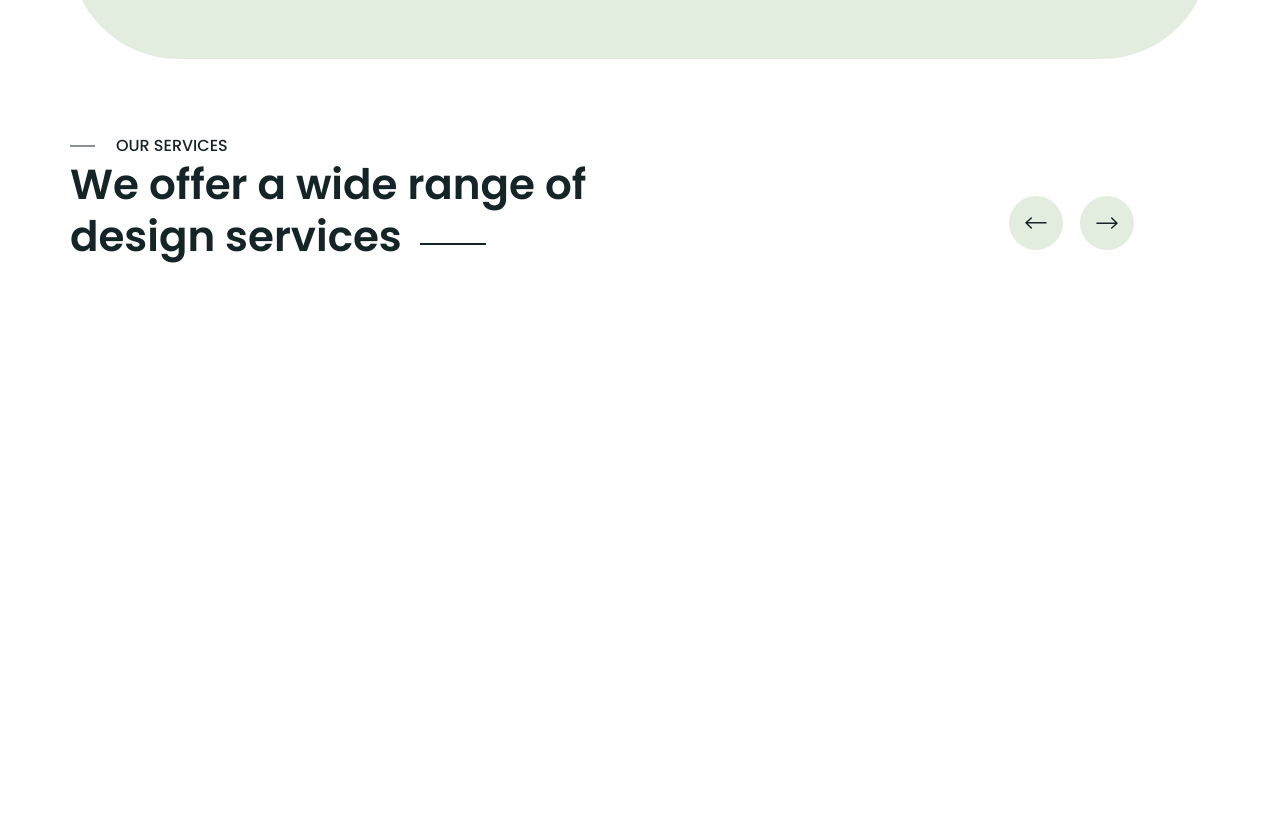
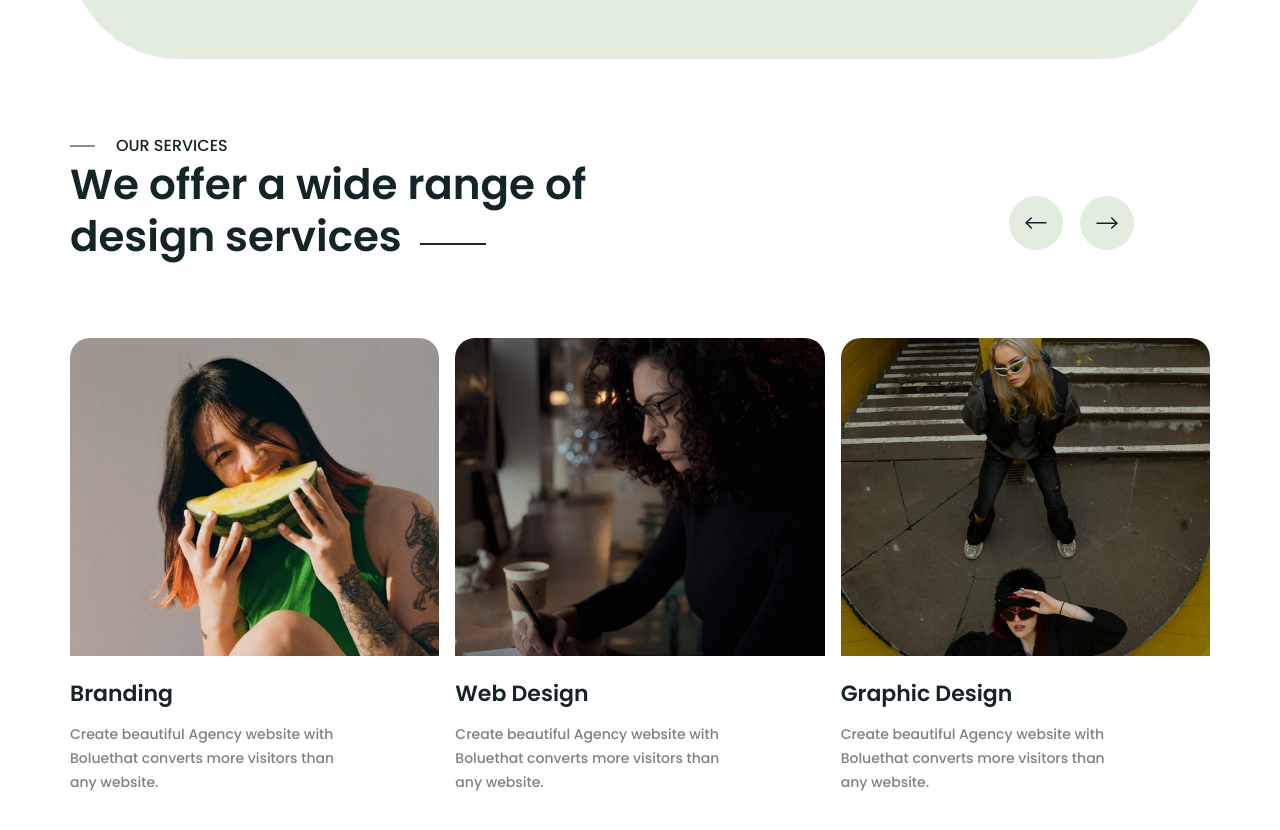
Before and after one commit to LNH131/Project-03.1, a plain HTML site: page index.html in a window 1280 px wide. Shown: the part 1000-1830 px from the top of the page. Drawn offline with Linux system fonts and the light colour scheme; a web font is replaced by a local one.

Commit message:
Complete service

```diff
--- a/assets/css/styles.css
+++ b/assets/css/styles.css
@@ -8,6 +8,7 @@
     --secondary-color: #143c3c;
     --third-color: #e2eddf;
     --title-color: #152427;
+    --desc-color: #7d8188;
 }
 
 html {
@@ -20,11 +21,6 @@ body {
 }
 
 /* Common */
-.container {
-    /* width: 1140px; */
-    max-width: 1140px;
-    margin: 0 auto;
-}
 
 a {
     text-decoration: none;
@@ -52,26 +48,42 @@ a:active {
     opacity: 0.9;
 }
 
-.section-heading {
-    position: relative;
-    color: var(--title-color);
-    font-family: Poppins;
-    font-size: 4.2rem;
-    font-weight: 600;
-    line-height: 1.23;
+.container {
+    /* width: 1140px; */
+    max-width: 1140px;
+    margin: 0 auto;
 }
 
-.section-desc {
-    margin-top: 20px;
+.desc {
+    color: var(--desc-color);
+    font-family: Poppins;
+    font-weight: 500;
+}
+
+.desc-level-1 {
+    font-size: 1.4rem;
+    line-height: 1.71;
+}
+
+.desc-level-2 {
+    font-size: 1.6rem;
+    line-height: 1.62;
+}
+
+.desc-level-3 {
     color: #575d5e;
+    font-family: "Public Sans";
     font-size: 1.8rem;
-    font-weight: 500;
     line-height: 1.55;
 }
 
-.row {
-    display: flex;
-    align-items: center;
+.line {
+    margin-left: 18px;
+    margin-bottom: 6px;
+    display: inline-block;
+    width: 66px;
+    height: 2px;
+    background-color: var(--title-color);
 }
 
 .title {
@@ -96,13 +108,26 @@ a:active {
     background: var(--title-color);
 }
 
-.line {
-    margin-left: 18px;
-    margin-bottom: 6px;
-    display: inline-block;
-    width: 66px;
-    height: 2px;
-    background-color: var(--title-color);
+.section-heading {
+    position: relative;
+    color: var(--title-color);
+    font-family: Poppins;
+    font-size: 4.2rem;
+    font-weight: 600;
+    line-height: 1.23;
+}
+
+.section-desc {
+    margin-top: 20px;
+    color: #575d5e;
+    font-size: 1.8rem;
+    font-weight: 500;
+    line-height: 1.55;
+}
+
+.row {
+    display: flex;
+    align-items: center;
 }
 
 /* Header */
@@ -188,6 +213,7 @@ a:active {
 }
 
 .hero__desc {
+    margin-top: 20px;
     width: 341px;
 }
 
@@ -401,6 +427,52 @@ a:active {
 }
 
 .service__btn:hover {
+    cursor: pointer;
     color: #fff;
     background-color: var(--secondary-color);
 }
+
+.service-list {
+    margin-top: 76px;
+    display: flex;
+    gap: 16px;
+}
+
+.service-item {
+    flex: 1;
+    height: 477px;
+}
+
+.service-item:hover {
+    border-radius: 20px;
+    background: #fff;
+    box-shadow: -6px 9px 64px -4px rgba(118, 118, 118, 0.25);
+    cursor: pointer;
+}
+
+.service-item:hover .service-item__title,
+.service-item:hover .service-item__desc {
+    transition: 0.5s;
+    margin-left: 18px;
+}
+
+.service-item__thumb {
+    width: 100%;
+    height: 318px;
+    object-fit: cover;
+    border-radius: 20px 20px 0px 0px;
+}
+
+.service-item__title {
+    margin-top: 24px;
+    color: var(--primary-color);
+    font-family: Poppins;
+    font-size: 2.2rem;
+    font-weight: 600;
+    line-height: 1;
+}
+
+.service-item__desc {
+    margin-top: 18px;
+    width: 268px;
+}
--- a/index.html
+++ b/index.html
@@ -224,7 +224,7 @@
                         <h1 class="hero__heading">
                             We’re a creative design agency.
                         </h1>
-                        <p class="section-desc hero__desc">
+                        <p class="desc-level-3 hero__desc">
                             A brilliant, modular agency template for startup's
                             build yours toady.
                         </p>
@@ -298,7 +298,7 @@
             </div>
         </header>
 
-        <main style="height: 1000px">
+        <main style="height: 10000px">
             <div class="logo">
                 <div class="container">
                     <div class="logo__sponsor">
@@ -337,6 +337,7 @@
 
             <section class="service">
                 <div class="container">
+                    <div class="service__top">
                         <div class="title">OUR SERVICES</div>
                         <div class="row">
                             <div class="section-heading service__heading">
@@ -382,6 +383,50 @@
                             </div>
                         </div>
                     </div>
+                    <div class="service-list">
+                        <!-- Item 1 -->
+                        <article class="service-item">
+                            <img
+                                src="./assets/img/service-1.jpg"
+                                alt=""
+                                class="service-item__thumb"
+                            />
+                            <h3 class="service-item__title">Branding</h3>
+                            <p class="desc desc-level-1 service-item__desc">
+                                Create beautiful Agency website with Boluethat
+                                converts more visitors than any website.
+                            </p>
+                        </article>
+
+                        <!-- Item 2 -->
+                        <article class="service-item">
+                            <img
+                                src="./assets/img/service-2.jpg"
+                                alt=""
+                                class="service-item__thumb"
+                            />
+                            <h3 class="service-item__title">Web Design</h3>
+                            <p class="desc desc-level-1 service-item__desc">
+                                Create beautiful Agency website with Boluethat
+                                converts more visitors than any website.
+                            </p>
+                        </article>
+
+                        <!-- Item 3 -->
+                        <article class="service-item">
+                            <img
+                                src="./assets/img/service-3.jpg"
+                                alt=""
+                                class="service-item__thumb"
+                            />
+                            <h3 class="service-item__title">Graphic Design</h3>
+                            <p class="desc desc-level-1 service-item__desc">
+                                Create beautiful Agency website with Boluethat
+                                converts more visitors than any website.
+                            </p>
+                        </article>
+                    </div>
+                </div>
             </section>
         </main>
     </body>
```
Also changed, not shown: assets/img/service-1.jpg (added), assets/img/service-2.jpg (added), assets/img/service-3.jpg (added). Lines whose indentation alone changed are shown as unchanged.
